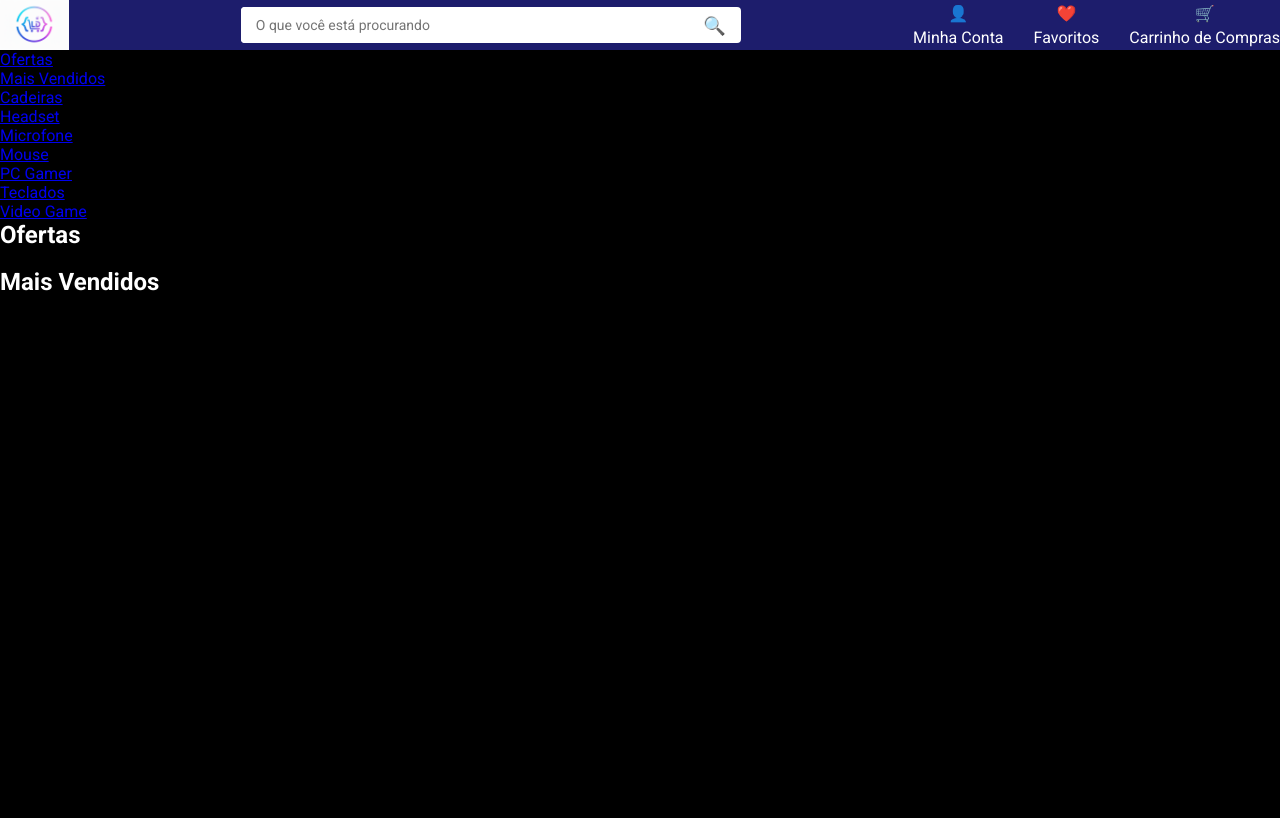
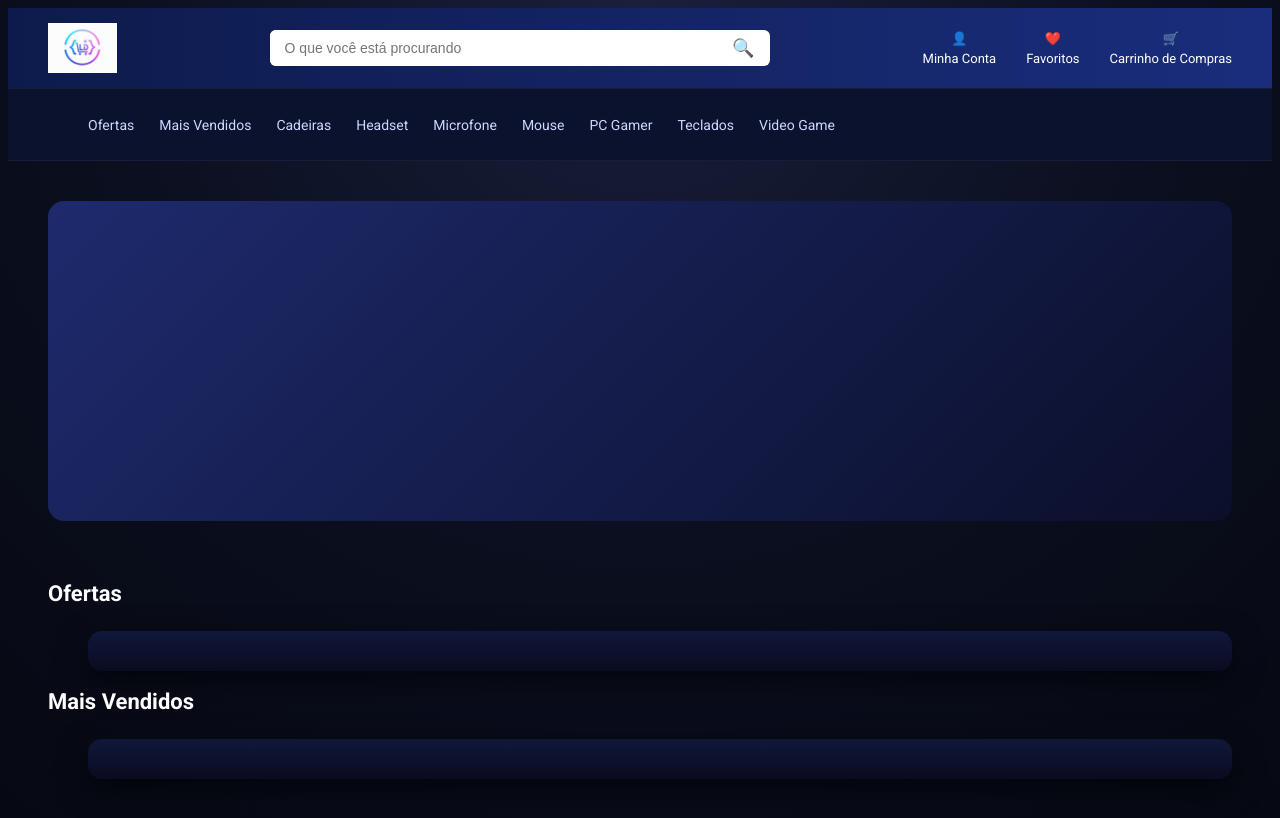
Before and after one commit to LuanaLeteia/projeto-ecommerce-gamer, a plain HTML site: page index.html in a window 1280 px wide. Shown: the top 818 px of the page. Drawn offline with Linux system fonts and the light colour scheme.

Commit message:
CSS
Realizado ajustes nos arquivos css.

```diff
--- /dev/null
+++ b/reset.css
@@ -0,0 +1,6 @@
+* {
+    margin: 0;
+    padding: 0;
+    box-sizing: border-box;
+    font-family: "Roboto", sans-serif;
+}
--- a/style.css
+++ b/style.css
@@ -1,21 +1,26 @@
-* {
-    margin: 0;
-    padding: 0;
-    box-sizing: border-box;
+body {
+    min-height: 100vh;
+    background: radial-gradient(
+        circle at top,
+        #1a1f3c 0%,
+        #0b0f1f 45%,
+        #05070f 100%
+    );
+    color: #ffffff;
     font-family: "Roboto", sans-serif;
-}
-
-body {
-    background-color: #000;
-    color: white;
 }
 
 header {
     display: flex;
     align-items: center;
     justify-content: space-between;
-    background-color: #1d1d6c;
+    padding: 15px 40px;
 
+    background: linear-gradient(
+        90deg,
+        #0d1b4c,
+        #1a2d7c
+    );
 }
 
 .logo img {
@@ -27,8 +32,8 @@ header {
 .search {
     display: flex;
     align-items: center;
-    background-color: white;
-    border-radius: 4px;
+    background-color: #ffffff;
+    border-radius: 6px;
     overflow: hidden;
     width: 100%;
     max-width: 500px;
@@ -53,25 +58,100 @@ header {
     justify-content: center;
 }
 
-
 .user-actions {
     display: flex;
     gap: 30px;
     align-items: center;
 }
 
-
 .user-actions a {
     display: flex;
     flex-direction: column;
     align-items: center;
+    gap: 5px;
+
     text-decoration: none;
-    color: #FFFFFF !important;
-    gap: 5px;
+    color: #ffffff;
+    font-size: 13px;
 }
 
+.user-actions a:hover {
+    color: #6aa8ff;
+}
 
-.user-actions .icon,
-.user-actions .cart-icon {
+nav {
+    background-color: #0b122e;
+    padding: 10px 40px;
+
+    border-top: 1px solid rgba(255, 255, 255, 0.05);
+    border-bottom: 1px solid rgba(255, 255, 255, 0.05);
+}
+
+nav ul {
+    display: flex;
+    gap: 25px;
+    list-style: none;
+}
+
+nav a {
+    color: #cfd6ff;
+    text-decoration: none;
+    font-size: 14px;
+}
+
+nav a:hover {
+    color: #6aa8ff;
+}
+
+main {
+    padding: 40px;
+}
+
+.hero {
+    height: 320px;
+    border-radius: 16px;
+
+    background: linear-gradient(
+        135deg,
+        #1e2a6d,
+        #0b0f2a
+    );
+
+    margin-bottom: 60px;
+}
+
+section h2 {
+    margin-bottom: 25px;
     font-size: 22px;
 }
+
+.ofertas ul,
+.mais-vendidos ul {
+    display: grid;
+    grid-template-columns: repeat(auto-fit, minmax(220px, 1fr));
+    gap: 30px;
+
+    list-style: none;
+}
+
+.ofertas article,
+.mais-vendidos article {
+    background: linear-gradient(
+        180deg,
+        #11173a,
+        #090c1f
+    );
+
+    border-radius: 14px;
+    padding: 20px;
+
+    box-shadow: 0 10px 30px rgba(0, 0, 0, 0.6);
+}
+
+footer {
+    margin-top: 80px;
+    padding: 30px 40px;
+
+    background-color: #05070f;
+    border-top: 1px solid rgba(255, 255, 255, 0.05);
+}
```
